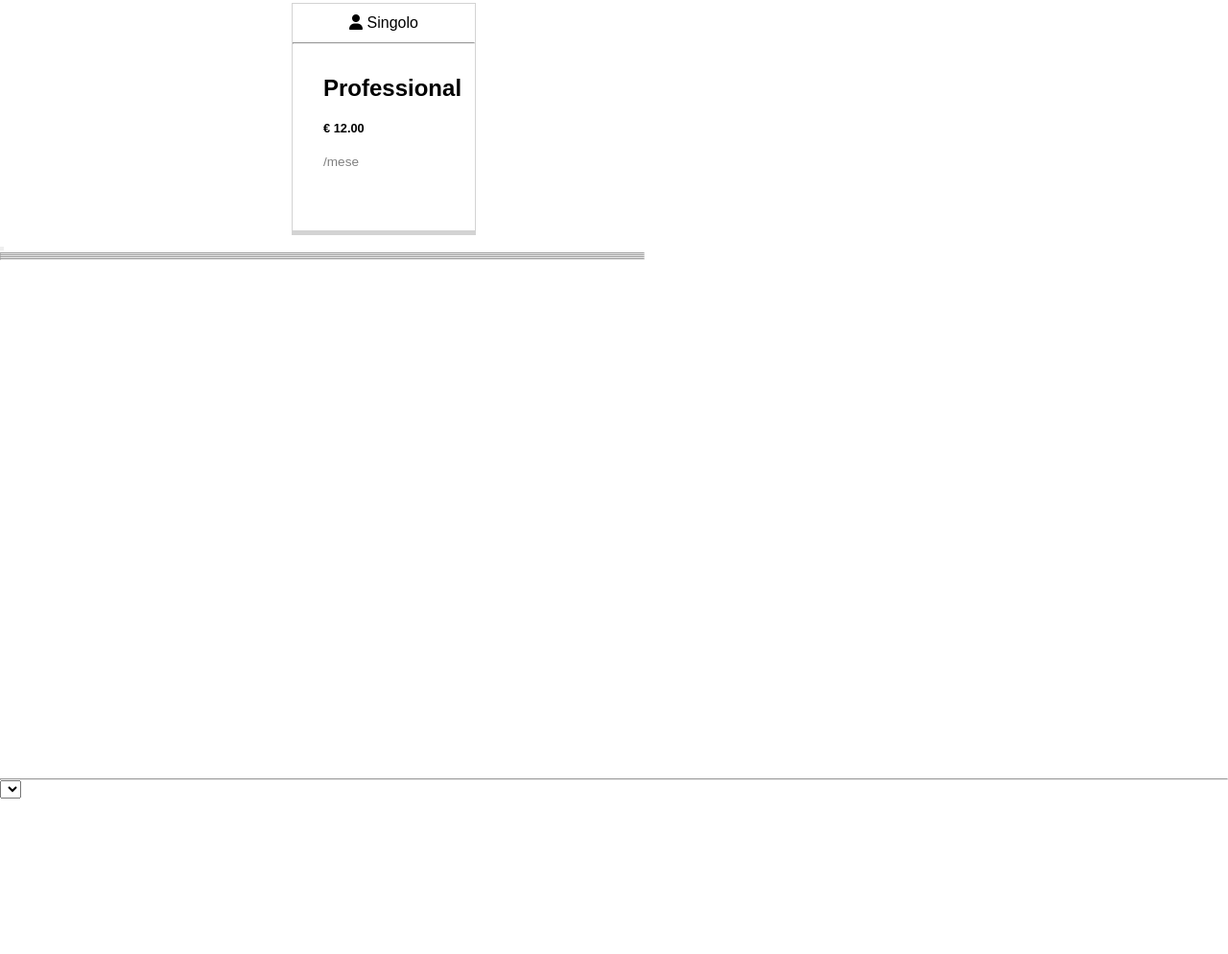
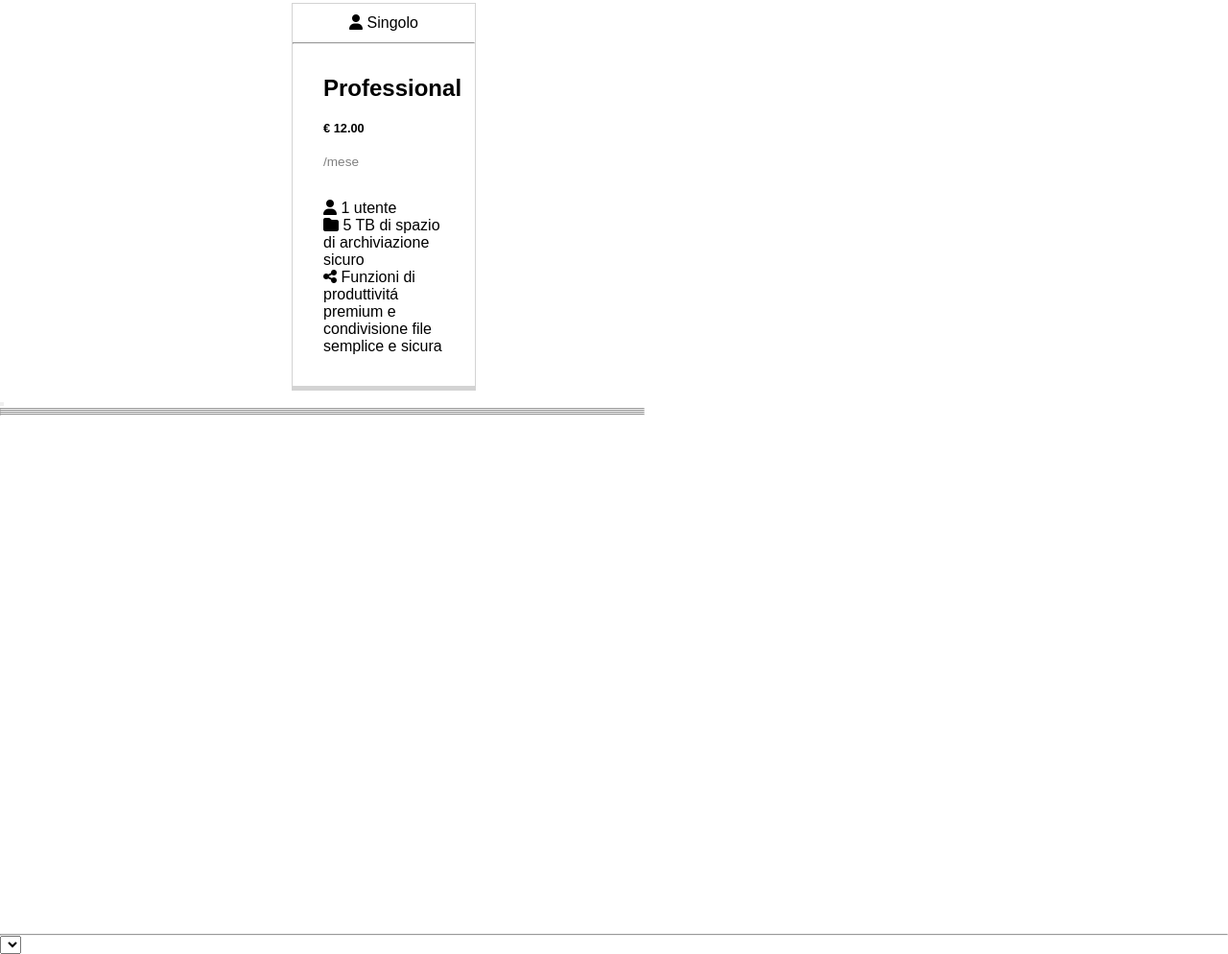
Before and after one commit to FlorianKomnino/htmlcss-dropbox, a plain HTML site: page index.html in a window 1280 px wide. Shown: the part 1135-2129 px from the top of the page at 96% size. Before the commit the page ends 1967 px from the top, so only its background shows below. Drawn offline with Linux system fonts and the light colour scheme.

Commit message:
creating sections descriptions

```diff
--- a/css/style.css
+++ b/css/style.css
@@ -98,3 +98,8 @@ p.time-period {
     font-size: 0.85rem;
     margin-bottom: 2rem;
 }
+
+.icon-span {
+    display: inline-block;
+    height: 100%;
+}
--- a/index.html
+++ b/index.html
@@ -95,6 +95,32 @@
                         </h2>
                         <p class="time-period">
                             /mese
+                        </p>
+                        <p>
+                            <span class="icon-span">
+                                <i class="fa-solid fa-user"></i>
+                            </span>
+                            <span>
+                                1 utente
+                            </span>
+                        </p>
+
+                        <p>
+                            <span class="icon-span">
+                                <i class="fa-solid fa-folder"></i>
+                            </span>
+                            <span>
+                                5 TB di spazio di archiviazione sicuro
+                            </span>
+                        </p>
+
+                        <p>
+                            <span class="icon-span">
+                                <i class="fa-solid fa-share-nodes"></i>
+                            </span>
+                            <span>
+                                Funzioni di produttivitá premium e condivisione file semplice e sicura
+                            </span>
                         </p>
                     </div>
                 </section>
```
